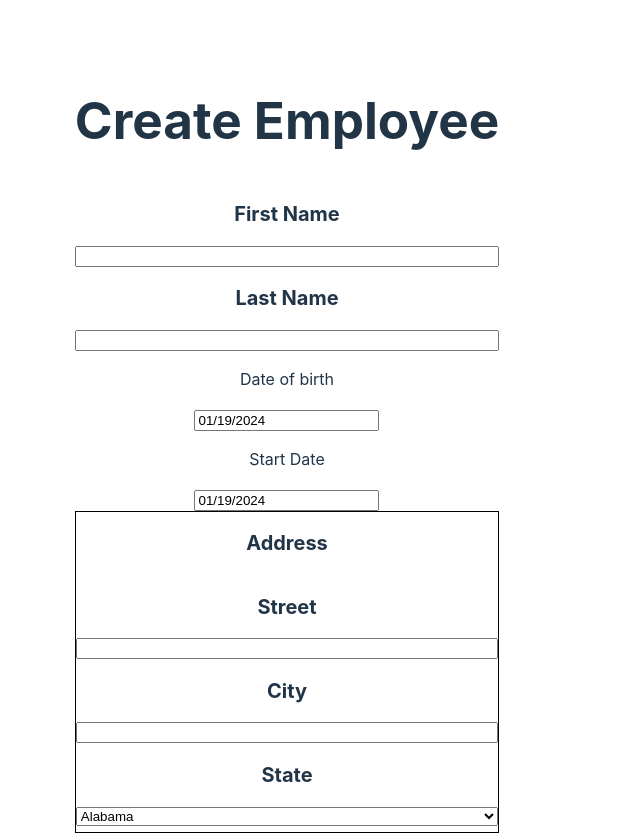
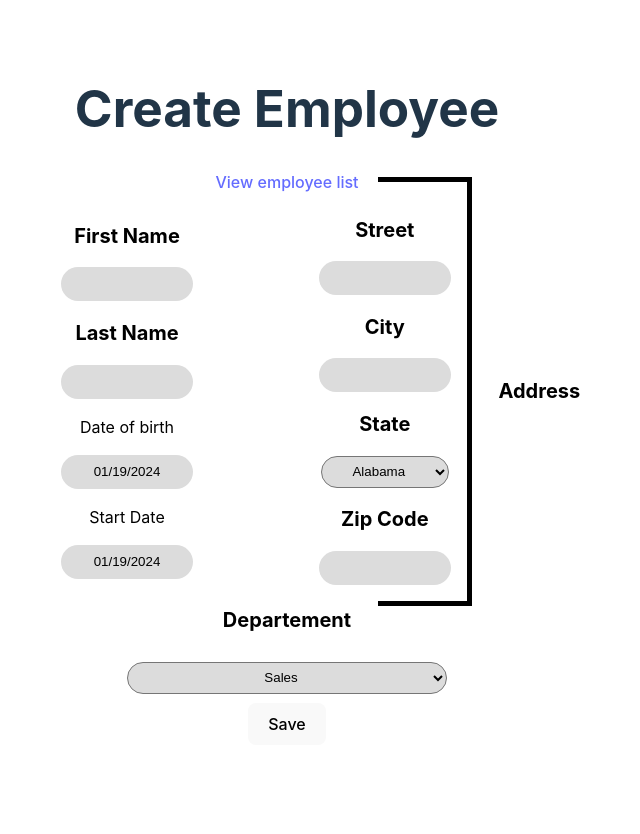
Before and after one commit to AdrienM2b/P14_React_version_conversion_app, a React (Vite) app in the folder conversion_react_app/: page / in a window 1280 px wide. Shown: the top 834 px of the page, without its empty margins (353-993 px from the left). After the commit the page ends 800 px from the top, so only its background shows below. Built offline with nearby package versions, Linux system fonts and the light colour scheme.

Commit message:
update design

```diff
--- a/conversion_react_app/src/App.jsx
+++ b/conversion_react_app/src/App.jsx
@@ -1,13 +1,15 @@
-import { useState } from 'react';
-import reactLogo from './assets/react.svg';
-import viteLogo from '/vite.svg';
 import './App.css';
 import Home from './views/Home';
+import { BrowserRouter as Router, Routes, Route } from 'react-router-dom';
 
 function App() {
   return (
     <>
-      <Home />
+      <Router>
+        <Routes>
+          <Route path='/' element={<Home />} />
+        </Routes>
+      </Router>
     </>
   );
 }
--- a/conversion_react_app/src/features/DateSelector.jsx
+++ b/conversion_react_app/src/features/DateSelector.jsx
@@ -13,6 +13,11 @@ export default function DateSelector({ value, onChange, name }) {
     onChange({ target: { name, value: dateInString } });
   };
   return (
-    <DatePicker selected={startDate} onChange={handleChange} locale='fr' />
+    <DatePicker
+      wrapperClassName='datePicker'
+      selected={startDate}
+      onChange={handleChange}
+      locale='fr'
+    />
   );
 }
--- a/conversion_react_app/src/features/List.jsx
+++ b/conversion_react_app/src/features/List.jsx
@@ -4,7 +4,13 @@ export default function List({ label, infos, data, value, onChange }) {
   return (
     <>
       <h2>{label}</h2>
-      <select name={infos} value={value} onChange={onChange}>
+      <select
+        className='list_container'
+        id={`${infos}_container`}
+        name={infos}
+        value={value}
+        onChange={onChange}
+      >
         {data.map((datas, index) => {
           return (
             <option value={data.name} key={index}>
--- a/conversion_react_app/src/style/styles.scss
+++ b/conversion_react_app/src/style/styles.scss
@@ -2,19 +2,64 @@
   display: flex;
   flex-direction: column;
   justify-content: space-evenly;
+  align-items: center;
+  width: 50vw;
   height: 70vh;
+  color: black;
   h2 {
     font-size: 20px;
   }
+  .list_container {
+    border-radius: 20px;
+    width: 10vw;
+    height: 4vh;
+    text-align: center;
+    background-color: gainsboro;
+  }
+  #departement_container {
+    width: 50%;
+  }
+}
+
+.address_infos_employee_container {
+  display: flex;
+  width: 100%;
+  justify-content: space-evenly;
+  align-items: center;
+  .input_container {
+    height: 4vh;
+    width: 10vw;
+    border-radius: 20px;
+    border: 0px;
+    background-color: gainsboro;
+    text-indent: 10%;
+  }
+  .infos_employee_container {
+    width: 50%;
+  }
   .address_container {
     height: 40vh;
-    border: 1px solid;
-    border-color: black;
+    width: 50%;
     justify-content: space-evenly;
     display: flex;
-    flex-direction: column;
-  }
-  .input_container {
-    height: 2vh;
+    align-items: center;
+    .input_address_container {
+      border: 10px solid;
+      border-image-slice: 1;
+      border-width: 5px;
+      border-image-source: linear-gradient(to left, #000000 60%, #d53a9c00 30%);
+      padding: 5% 5% 5% 0%;
+    }
   }
 }
+
+.react-datepicker__input-container {
+  input {
+    width: 10vw;
+    height: 4vh;
+    border-radius: 20px;
+    border: 0px;
+    background-color: gainsboro;
+    text-align: center;
+  }
+}
--- /dev/null
+++ b/conversion_react_app/src/views/EmployeeList.jsx
@@ -0,0 +1,5 @@
+import React from 'react';
+
+export default function EmployeeList() {
+  return <></>;
+}
--- a/conversion_react_app/src/views/FormEmployee.jsx
+++ b/conversion_react_app/src/views/FormEmployee.jsx
@@ -40,6 +40,8 @@ export default function FormEmployee() {
   return (
     <>
       <form className='form_container' onSubmit={handleSubmit}>
+        <div className='address_infos_employee_container'>
+          <div className='infos_employee_container'>
             <Input
               infos={'firstname'}
               label={'First Name'}
@@ -64,8 +66,9 @@ export default function FormEmployee() {
               onChange={handleChange}
               value={employee.startDate}
             />
+          </div>
           <div className='address_container'>
-          <h2>Address</h2>
+            <div className='input_address_container'>
               <Input
                 infos={'street'}
                 label={'Street'}
@@ -92,6 +95,9 @@ export default function FormEmployee() {
                 onChange={handleChange}
               />
             </div>
+            <h2>Address</h2>
+          </div>
+        </div>
         <List
           label={'Departement'}
           infos={'departement'}
--- a/conversion_react_app/src/views/Home.jsx
+++ b/conversion_react_app/src/views/Home.jsx
@@ -1,10 +1,12 @@
 import React from 'react';
 import FormEmployee from './FormEmployee';
+import { Link } from 'react-router-dom';
 
 export default function Home() {
   return (
     <>
       <h1>Create Employee</h1>
+      <Link to='/employee-list'>View employee list</Link>
       <FormEmployee />
     </>
   );
```
Lines whose indentation alone changed are shown as unchanged.
